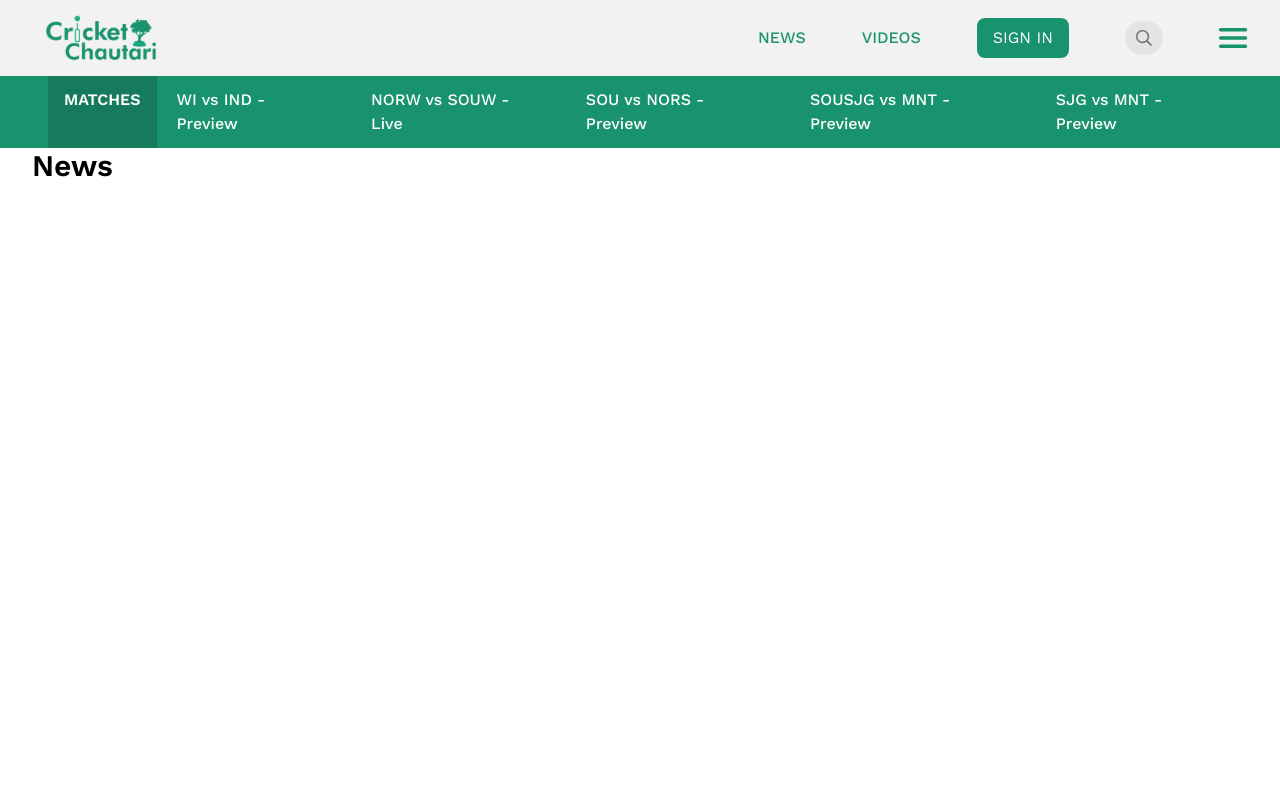
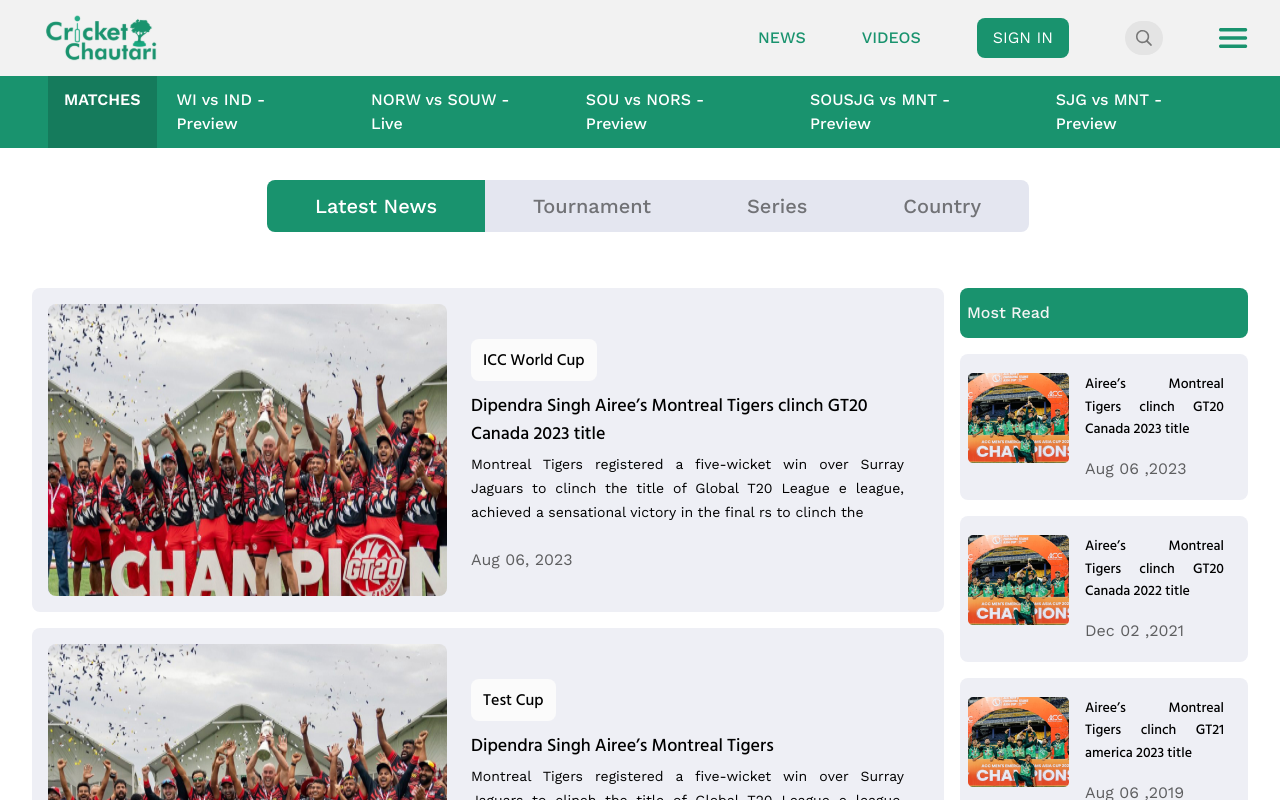
Before and after one commit to gemdevelopers/cricketchautari, a Next.js app: page /news in a window 1280 px wide. Shown: the top 800 px of the page. Built offline with nearby package versions, Linux system fonts and the light colour scheme.

Commit message:
news archive  and sidebar completed

```diff
--- /dev/null
+++ b/src/components/News/NewsCard.jsx
@@ -0,0 +1,24 @@
+import React from 'react'
+
+const NewsCard = ({ info }) => {
+    return (
+        <>
+
+            <div className="mt-4 bg-[#EEEFF5] rounded-lg">
+                <div className="flex p-4">
+                    <img src={`/news-champ.jpg`} width="399" height="238" className="rounded-lg" />
+                    <div className="p-6">
+                        <p className="my-5 font-siluguri font-normal">
+                            <span className="px-3 py-2 rounded-lg bg-[#FBFBFB]">{info.category}</span>
+                        </p>
+                        <h3 className="font-siluguri font-medium text-lg ">{info.title}</h3>
+                        <p className="mt-1 text-sm font-normal text-justify leading-6">{info.description} </p>
+                        <p className="mt-6 text-[#252525B8]">{info.date}</p>
+                    </div>
+                </div>
+            </div>
+        </>
+    )
+}
+
+export default NewsCard
--- /dev/null
+++ b/src/components/News/NewsSidebar.jsx
@@ -0,0 +1,22 @@
+import React from 'react';
+
+const NewsSidebar = ({recent_shorttitle}) => {
+    return (
+        <>
+             <div className="bg-[#EEEFF5] py-3 mt-4  rounded-lg">
+                    <div className="bg-[#EEEFF5] flex">
+                        <div className="flex-shrink-0 ">
+                            <img src="/image -15.png" className="py-[7px] pl-2 rounded-[4px] "/>
+                        </div>
+                        <div className="my-[7px] pl-4 mr-6">
+                            <h2 className="font-siluguri text-sm/[22.64px] font-medium text-[#252525 pb-4 text-justify">
+                               {recent_shorttitle.heading_recent}
+                            </h2>
+                            <p className="text-[#252525B8]">{recent_shorttitle.date_recent}</p>
+                        </div>
+                    </div>
+                </div>
+        </>
+    );
+};
+export default NewsSidebar;
--- a/src/pages/news/index.jsx
+++ b/src/pages/news/index.jsx
@@ -1,7 +1,69 @@
+import NewsCard from "@/components/News/NewsCard";
 import { NextSeo } from "next-seo";
+import NewsSidebar from "@/components/News/NewsSidebar";
 import React from "react";
 
 const News = () => {
+    const news = [
+        {
+            title: "Dipendra Singh Airee’s Montreal Tigers clinch GT20 Canada 2023 title",
+            category: "ICC World Cup",
+            description: "Montreal Tigers registered a five-wicket win over Surray Jaguars to clinch the title of Global T20 League e league, achieved a sensational victory in the final rs to clinch the",
+            date: "Aug 06, 2023"
+        },
+        {
+            title: "Dipendra Singh Airee’s Montreal Tigers",
+            category: "Test Cup",
+            description: "Montreal Tigers registered a five-wicket win over Surray Jaguars to clinch the title of Global T20 League e league, achieved a sensational victory in the final rs to clinch the",
+            date: "Jan 16, 2023"
+        },
+        {
+            title: "Dipendra Singh Airee’s Montreal Tigers clinch GT20 Canada 2023 title",
+            category: "ICC World Cup",
+            description: "Montreal Tigers registered a five-wicket win over Surray Jaguars to clinch the title of Global T20 League e league, achieved a sensational victory in the final rs to clinch the",
+            date: "Aug 06, 2023"
+        },
+        {
+            title: "Dipendra Singh Airee’s Montreal Tigers clinch GT20 Canada 2023 title",
+            category: "ICC World Cup",
+            description: "Montreal Tigers registered a five-wicket win over Surray Jaguars to clinch the title of Global T20 League e league, achieved a sensational victory in the final rs to clinch the",
+            date: "Aug 06, 2023"
+        },
+        {
+            title: "Dipendra Singh Airee’s Montreal Tigers clinch GT20 Canada 2023 title",
+            category: "ICC World Cup",
+            description: "Montreal Tigers registered a five-wicket win over Surray Jaguars to clinch the title of Global T20 League e league, achieved a sensational victory in the final rs to clinch the",
+            date: "Aug 06, 2023"
+        }
+    ]
+
+    console.log(news);
+
+    // for News Sidebar
+    const recentNews=[
+{
+    image_recent:"/image -15.png",
+    heading_recent:"Airee’s Montreal Tigers clinch GT20 Canada 2023 title",
+    date_recent:"Aug 06 ,2023"
+} ,
+{
+    image_recent:"/image -15.png",
+    heading_recent:"Airee’s Montreal Tigers clinch GT20 Canada 2022 title",
+    date_recent:"Dec 02 ,2021"
+
+} ,
+{
+    image_recent:"/image -15.png",
+    heading_recent:"Airee’s Montreal Tigers clinch GT21 america 2023 title",
+    date_recent:"Aug 06 ,2019"
+} ,
+{
+    image_recent:"/image -15.png",
+    heading_recent:"Club Montreal Tigers clinch GT20 Canada 2022 title",
+    date_recent:"Jan 02 ,2020"
+
+} ,
+ ]
     return (
         <>
             <NextSeo
@@ -9,7 +71,40 @@ const News = () => {
                 description={`News | Cricket Chautari`}
             />
             <div className="ctr">
-                <h1 className="text-3xl font-semibold">News</h1>
+                <div className="mt-8">
+                    <ul className="pl-4 flex justify-center items-center">
+                        <li className="text-white py-3 px-12 bg-cc-primary font-medium cursor-pointer text-xl rounded-l-lg">Latest News</li>
+                        <li className="py-3 px-12 text-[#25252599] font-medium cursor-pointer text-xl bg-[#E4E6F0] hover:bg-cc-primary hover:text-white">Tournament</li>
+                        <li className="py-3 px-12 text-[#25252599] font-medium cursor-pointer text-xl bg-[#E4E6F0] hover:bg-cc-primary hover:text-white">Series</li>
+                        <li className="py-3 px-12 text-[#25252599] font-medium cursor-pointer text-xl bg-[#E4E6F0] rounded-r-lg hover:bg-cc-primary hover:text-white">Country</li>
+                    </ul>
+                </div>
+
+                <div className="mt-10 grid grid-cols-12">
+                    <div className="col-span-9">
+                        {news.map((data, index) => (
+
+                            <NewsCard key={index} id={index + 1} info={data} />
+                        ))
+                        }
+                    </div>
+                    <div className="col-span-3">
+                    <div className="mt-4 ml-4">
+                <div className="bg-cc-primary py-[13px] pl-[7px] rounded-lg">
+                    <span className="font-medium  text-[#F4F4F4] w-[106px]">
+                        Most Read
+                    </span>
+                </div>
+                {
+                      recentNews.map((data1,index1)=>(
+                          <NewsSidebar key={index1} recent_shorttitle={data1}/>
+
+                      ))
+                        }
+            </div>
+                    </div>
+                </div>
+
             </div>
         </>
     )
```
Also changed, not shown: public/image -15.png (added), public/news-champ.jpg (added).
